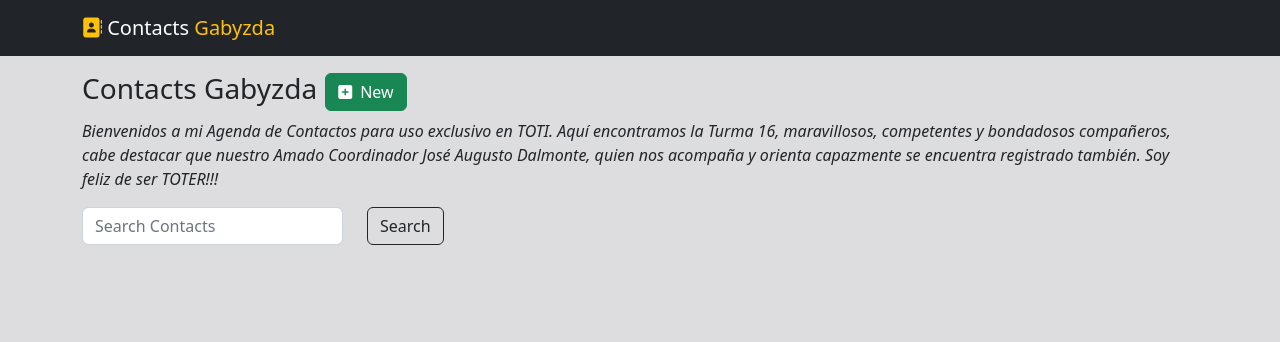
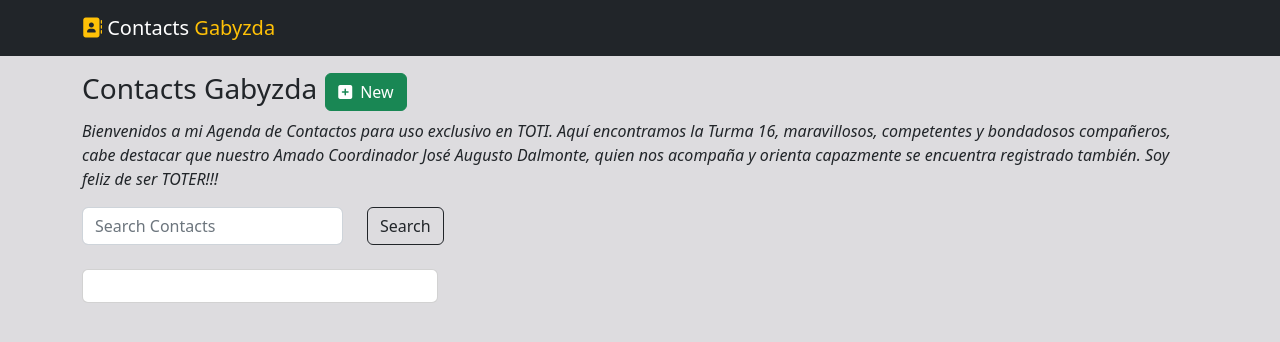
Before and after one commit to Gabyzda/agenda-contatos, a React (Create React App) app: page /contacts/list in a window 1280 px wide. Shown: the top 342 px of the page. Built offline with nearby package versions, Linux system fonts and the light colour scheme.

Commit message:
Add Cards filas de tres columnas

```diff
--- a/src/components/Contacts/ContactList/ContactList.js
+++ b/src/components/Contacts/ContactList/ContactList.js
@@ -34,6 +34,20 @@ const ContactList = () => {
                     </div>
                 </div>
             </section>
+
+            <section className='contact-ist'>
+                <div className='container'>
+                    <div className='row'>
+                        <div className='col-md-4'>
+                        <div className='card'>
+                            <div className='card-body'>
+
+                            </div>
+                        </div>
+                        </div>
+                    </div>
+                </div>
+            </section>
         </>
     )
 };
```
